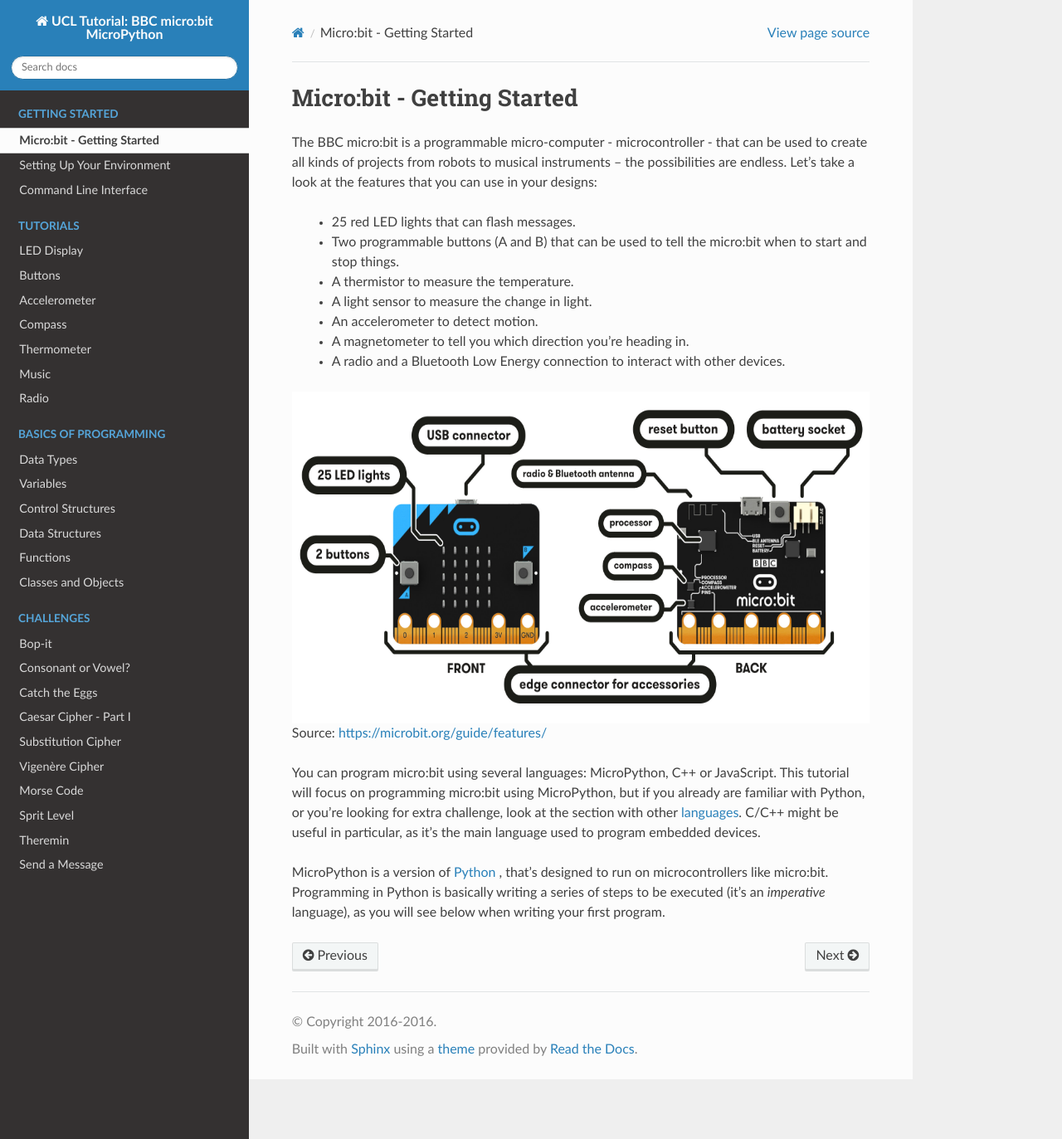
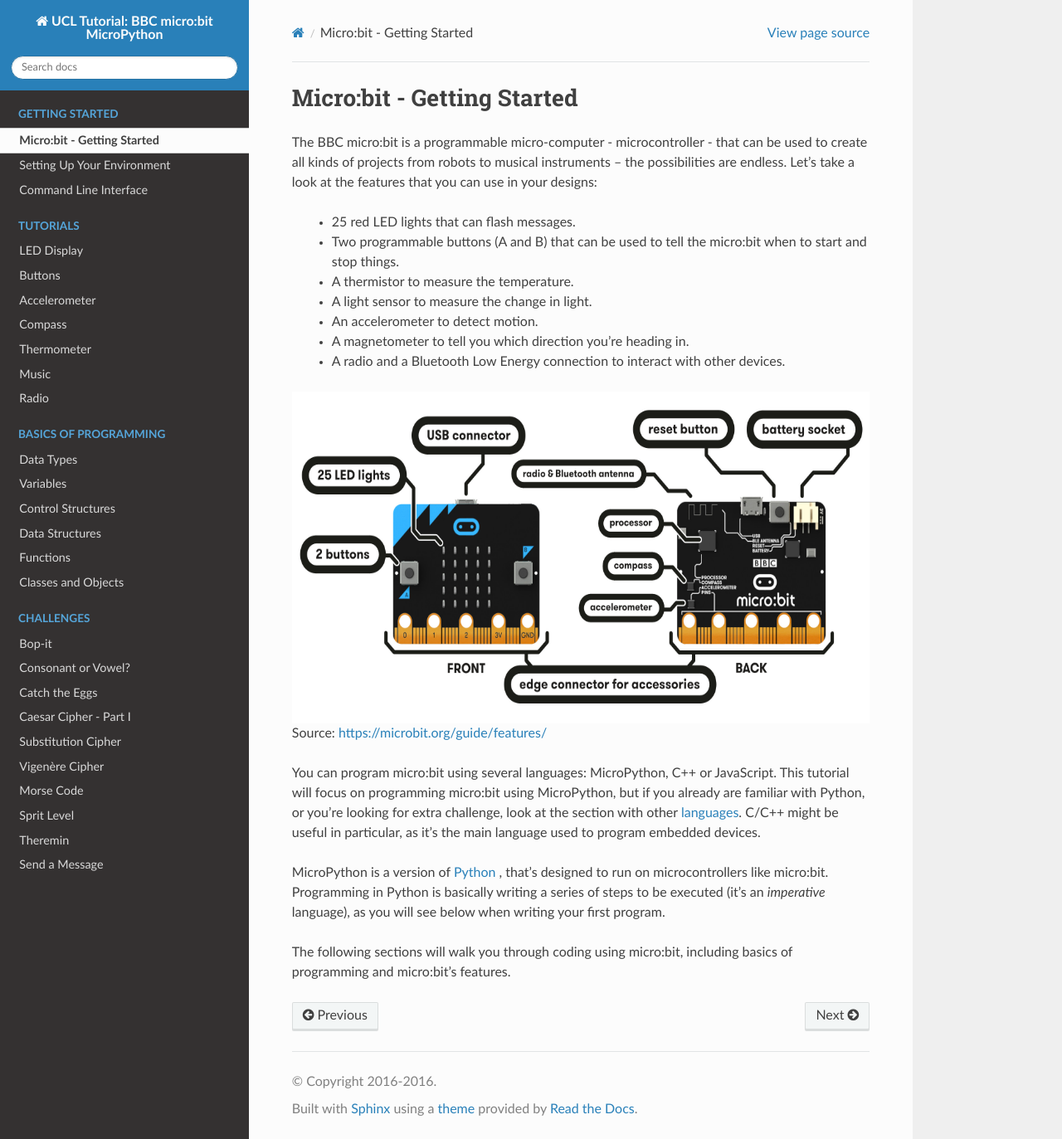
Before and after one commit to rharbird/microbit-challenges, a Sphinx documentation site: the page built from docs/source/introduction/getting_started.rst, in a window 1280 px wide and 1373 px high. Shown: the whole window at 83% size. Built offline with Sphinx 7.4.7 and the Read the Docs theme 2.0.0, drawn with Linux system fonts in a browser that asks for light colours; pages that are not in the unit, such as notebooks, are missing from menus.

Commit message:
Modify text

```diff
--- a/docs/source/introduction/getting_started.rst
+++ b/docs/source/introduction/getting_started.rst
@@ -29,3 +29,5 @@ MicroPython is a version of Python_ , that's designed to run on microcontrollers
 writing a series of steps to be executed (it's an *imperative* language), as you will see below when writing your first program.
 
 .. _Python: https://www.python.org/
+
+The following sections will walk you through coding using micro:bit, including basics of programming and micro:bit's features.
```
